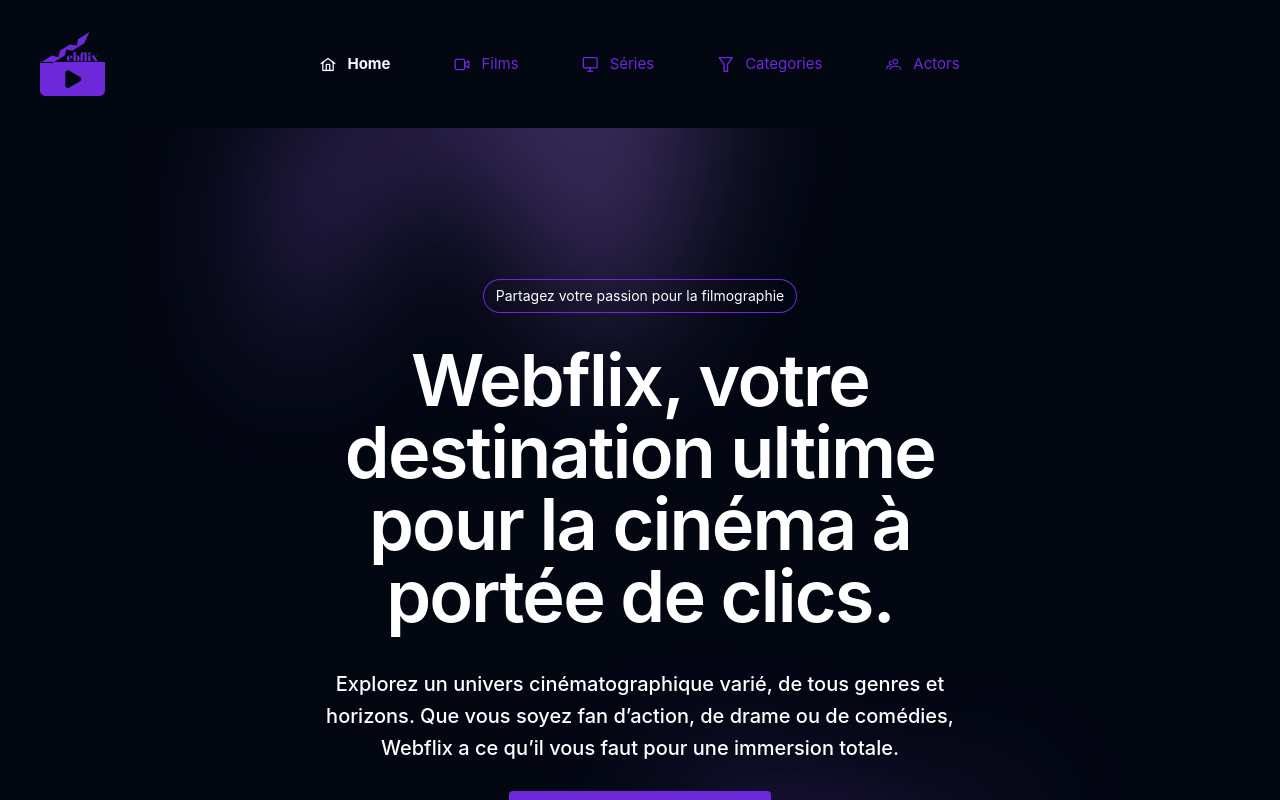
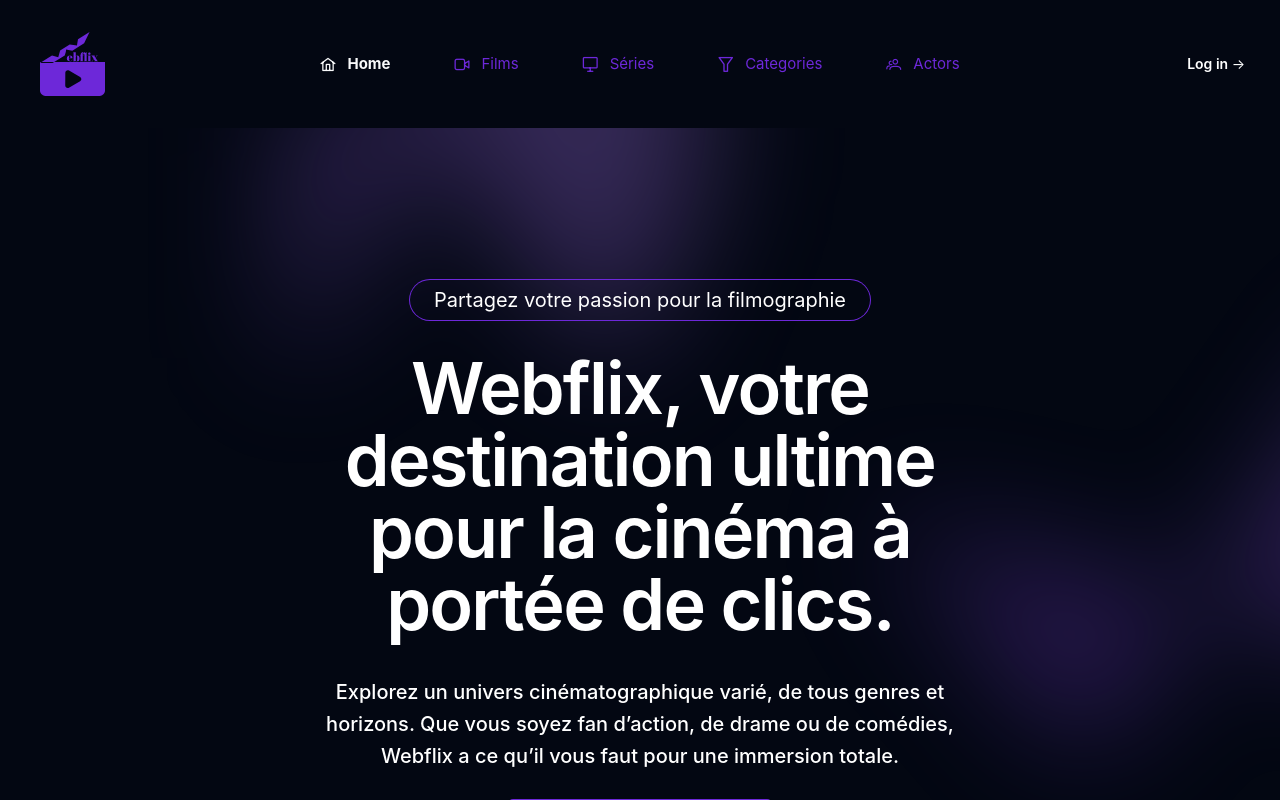
Before and after one commit to AurelieDuynslaeger/webflix-vuejs-version, a Vue app: page / in a window 1280 px wide. Built offline with nearby package versions, Linux system fonts and the light colour scheme; no server answers.

Commit message:
✅ edit comment 🎨 review ui

```diff
--- a/src/App.vue
+++ b/src/App.vue
@@ -24,7 +24,7 @@
 
 <template>
   <div class="h-full w-screen bg-background text-foreground">
-    <header class="absolute inset-x-0 top-0 z-50 bg-background">
+    <header class="absolute inset-x-0 top-0 z-50 bg-inherit">
       <nav
         class="flex items-center justify-between p-6 lg:px-8"
         aria-label="Global"
@@ -138,11 +138,7 @@
           </button>
         </div>
         <div class="hidden lg:flex lg:flex-1 lg:justify-end">
-          <RouterLink
-            v-if="!isAuthenticated"
-            to="/login"
-            :class="'hidden'"
-            class="text-sm/6 font-semibold text-white"
+          <RouterLink to="/login" class="text-sm/6 font-semibold text-white"
             >Log in <span aria-hidden="true">&rarr;</span></RouterLink
           >
         </div>
--- a/src/components/LandingView.vue
+++ b/src/components/LandingView.vue
@@ -2,7 +2,7 @@
 import { RouterLink } from 'vue-router'
 </script>
 <template>
-  <div class="relative isolate px-6 pt-14 lg:px-8 h-screen">
+  <div class="relative isolate px-6 pt-14 lg:px-4 h-[70vh]">
     <div
       class="absolute inset-x-0 -top-40 -z-10 transform-gpu overflow-hidden blur-3xl sm:-top-80"
       aria-hidden="true"
@@ -34,7 +34,7 @@
     <div class="mx-auto max-w-2xl py-32 sm:py-48 lg:py-56">
       <div class="hidden sm:mb-8 sm:flex sm:justify-center">
         <div
-          class="relative rounded-full px-3 py-1 text-sm/6 text-white ring-1 ring-primary hover:ring-chart-4"
+          class="relative rounded-full px-6 py-2 text-xl/6 text-white ring-1 ring-primary hover:ring-chart-4"
         >
           Partagez votre passion pour la filmographie
         </div>
@@ -64,7 +64,7 @@
       </div>
     </div>
     <div
-      class="absolute inset-x-0 top-[calc(100%-13rem)] -z-10 transform-gpu overflow-hidden blur-3xl sm:top-[calc(100%-30rem)]"
+      class="absolute top-[calc(100%-13rem)] -z-10 transform-gpu overflow-hidden blur-3xl sm:top-[calc(100%-30rem)]"
       aria-hidden="true"
     >
       <div
```
